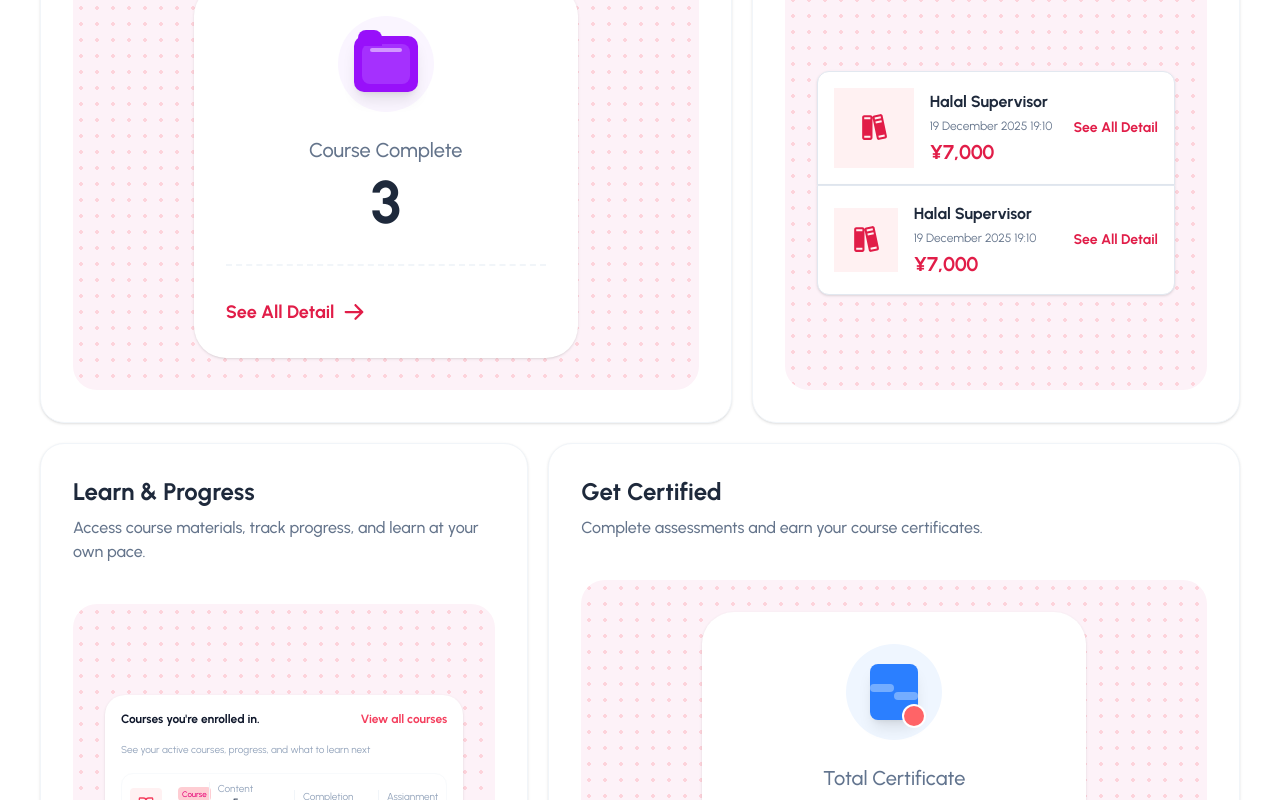
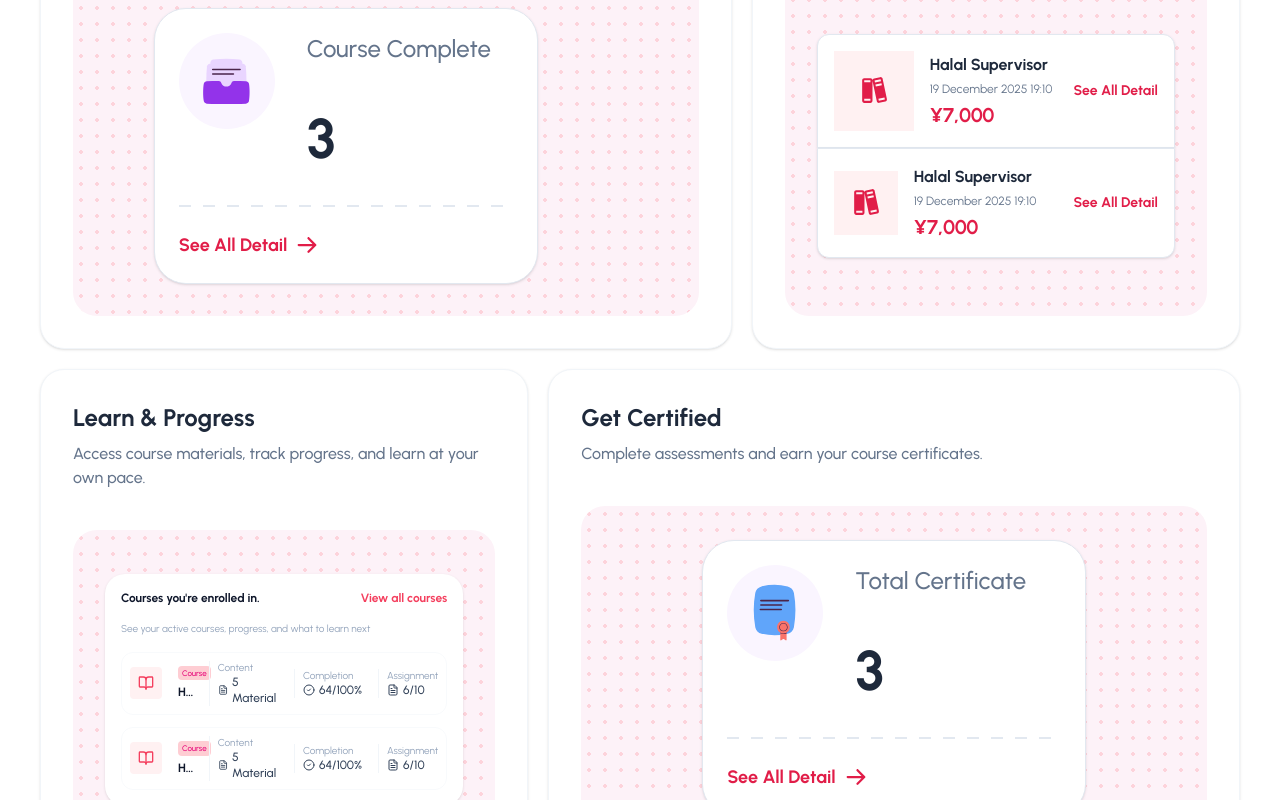
Before and after one commit to alfieqashwa/mpja, a Next.js app: page / in a window 1280 px wide. Shown: the part 4100-4900 px from the top of the page. Built offline with nearby package versions, Linux system fonts and the light colour scheme.

Commit message:
fix(WIP): learning journey cards

```diff
--- a/app/(home)/learning-journey.tsx
+++ b/app/(home)/learning-journey.tsx
@@ -1,7 +1,8 @@
 import DottedCard from "@/components/DottedCard";
+import { CertificateIcon, ProductDocumentsIcon } from "@/components/icons/about";
 import { ArrowRightIcon } from "@/components/icons/arrows";
 import { BooksIcon } from "@/components/icons/books";
-import { ArrowRight, BookOpen, CheckCircle2, FileText } from 'lucide-react';
+import { BookOpen, CheckCircle2, FileText } from 'lucide-react';
 import { SectionDescription, SectionTitle, SectionTitle2 } from './section-title';
 
 export function LearningJourney() {
@@ -22,7 +23,7 @@ export function LearningJourney() {
               Explore courses built to support your personal and professional development.
             </p>
           </div>
-          <DottedCard className="mt-10 flex-1 min-h-[320px]">
+          <DottedCard className="mt-10 pr-20 pt-6 flex-1 min-h-[320px]">
             <CourseCompleteCard />
           </DottedCard>
         </div>
@@ -73,21 +74,19 @@ export function LearningJourney() {
 // Visual for Card 1
 function CourseCompleteCard() {
   return (
-    <div className="relative w-full max-w-sm rounded-[2rem] bg-white p-8 shadow-sm">
-      <div className="flex flex-col items-center text-center">
+    <div className="relative w-full max-w-sm rounded-[2rem] border bg-white p-6 shadow-sm">
+      <div className="flex justify-start space-x-8">
         {/* Icon placeholder - matching purple folder */}
-        <div className="mb-6 flex h-24 w-24 items-center justify-center rounded-full bg-purple-50">
-          <div className="relative flex h-14 w-16 items-center justify-center rounded-md bg-purple-600 shadow-lg after:absolute after:top-[-6px] after:left-[4px] after:content-[''] after:h-4 after:w-6 after:bg-purple-600 after:rounded-t-sm">
-            <div className="absolute top-[8px] h-10 w-12 bg-purple-400/30 rounded-sm"></div>
-            <div className="absolute top-[12px] h-1 w-8 bg-white/50 rounded-full"></div>
-          </div>
+        <div className="flex h-24 w-24 items-center justify-center rounded-full bg-purple-50">
+          <ProductDocumentsIcon />
         </div>
-
-        <h3 className="text-xl font-medium text-secondary">Course Complete</h3>
-        <div className="mt-2 text-6xl font-bold text-primary">3</div>
+        <article className="flex flex-col items-start space-y-8">
+          <h3 className="text-2xl font-medium text-secondary">Course Complete</h3>
+          <p className="text-[56px] font-bold text-primary">3</p>
+        </article>
       </div>
 
-      <div className="my-8 w-full border-t-2 border-dashed border-slate-100"></div>
+      <div className="my-6 h-[2px] w-full bg-[linear-gradient(to_right,#e2e8f0_50%,transparent_50%)] bg-size-[24px_2px] bg-repeat-x"></div>
 
       <div className="flex justify-between items-center w-full">
         <button className="flex items-center gap-2 text-lg font-bold text-[#E11D48] transition-colors cursor-pointer">
@@ -214,32 +213,23 @@ function LearningProgressCard() {
 // Visual for Card 4
 function CertificationCard() {
   return (
-    <div className="relative w-full max-w-sm rounded-[2rem] bg-white p-8 shadow-sm">
-      <div className="flex flex-col items-center text-center">
-        {/* Certificate Icon - Blue */}
-        <div className="mb-6 flex h-24 w-24 items-center justify-center rounded-full bg-blue-50 text-blue-500">
-           <FileText size={48} className="fill-blue-200" /> {/* Abstract representation */}
-           {/* Custom SVG or simpler representation for the certificate icon */}
-           <div className="absolute">
-             <div className="h-14 w-12 rounded-sm bg-blue-500 shadow-lg relative flex items-center justify-center">
-                <div className="h-2 w-8 bg-blue-200/50 rounded-full mb-2"></div>
-                <div className="h-2 w-8 bg-blue-200/50 rounded-full mt-2"></div>
-                {/* Badge */}
-                <div className="absolute -bottom-2 -right-2 h-6 w-6 rounded-full bg-red-400 border-2 border-white"></div>
-             </div>
-           </div>
+    <div className="relative w-full max-w-sm rounded-[2rem] border bg-white p-6 shadow-sm">
+      <div className="flex justify-start space-x-8">
+        <div className="flex h-24 w-24 items-center justify-center rounded-full bg-purple-50">
+          <CertificateIcon />
         </div>
-
-        <h3 className="text-xl font-medium text-slate-500">Total Certificate</h3>
-        <div className="mt-2 text-6xl font-bold text-slate-900">3</div>
+        <article className="flex flex-col items-start space-y-8">
+          <h3 className="text-2xl font-medium text-secondary">Total Certificate</h3>
+          <p className="text-[56px] font-bold text-primary">3</p>
+        </article>
       </div>
 
-      <div className="my-8 w-full border-t-2 border-dashed border-slate-100"></div>
+      <div className="my-6 h-[2px] w-full bg-[linear-gradient(to_right,#e2e8f0_50%,transparent_50%)] bg-size-[24px_2px] bg-repeat-x"></div>
 
       <div className="flex justify-between items-center w-full">
-        <button className="flex items-center gap-2 text-lg font-bold text-rose-500 hover:text-rose-600 transition-colors cursor-pointer">
+        <button className="flex items-center gap-2 text-lg font-bold text-[#E11D48] transition-colors cursor-pointer">
           See All Detail
-          <ArrowRight strokeWidth={2.5} size={20} />
+          <ArrowRightIcon className="text-[#E11D48]" />
         </button>
       </div>
     </div>
--- a/components/icons/about.tsx
+++ b/components/icons/about.tsx
@@ -63,3 +63,28 @@ export const FileIcon = (props: SVGProps<SVGSVGElement>) => (
     />
   </svg>
 );
+
+export const ProductDocumentsIcon = (props: SVGProps<SVGSVGElement>) => (
+<svg width="63" height="63" viewBox="0 0 63 63" fill="none" xmlns="http://www.w3.org/2000/svg" {...props}>
+<path d="M15.5008 45.525C15.6025 46.9016 16.8265 48.1727 18.2037 48.3177C26.9918 49.2185 35.7798 49.2185 44.5678 48.3177C45.945 48.1727 47.1697 46.9016 47.2707 45.525C48.0604 34.4352 48.0604 23.346 47.2707 12.2561C47.169 10.8795 45.945 9.60905 44.5678 9.46342C35.7798 8.56265 26.9918 8.56265 18.2037 9.46342C16.8265 9.60779 15.6019 10.8795 15.5008 12.2561C14.7105 23.346 14.7105 34.4352 15.5008 45.525Z" fill="#E9D5FF"/>
+<path d="M11.9932 45.227C12.1295 46.6048 13.3359 47.8314 14.6472 47.9362C25.8067 48.8012 36.9663 48.8012 48.1252 47.9362C49.4365 47.8314 50.6429 46.6042 50.7791 45.227C51.7044 35.6023 51.7044 25.9769 50.7791 16.3521C50.6436 14.9749 49.4365 13.7471 48.1252 13.6429C36.9656 12.7779 25.8061 12.7779 14.6472 13.6429C13.3359 13.7477 12.1295 14.9749 11.9932 16.3521C11.0674 25.9775 11.0674 35.6023 11.9932 45.227Z" fill="#E9D5FF"/>
+<path d="M53.9867 33.8448C53.7324 32.467 52.3414 31.2913 51.005 31.2398C47.1634 31.1004 43.1467 31.0038 38.9209 30.9429C37.8381 30.9272 36.9241 31.6817 36.6109 32.7463C35.8093 35.4725 33.4233 36.5954 31.3858 36.5954C29.3482 36.5954 26.9623 35.4725 26.1607 32.7469C25.8474 31.6823 24.9335 30.9278 23.8507 30.9435C19.6255 31.0044 15.6082 31.1011 11.7665 31.2404C10.4301 31.2919 9.03911 32.4676 8.78489 33.8454C7.95191 38.4485 7.95191 46.4299 8.78489 51.0335C9.03911 52.4114 10.4301 53.5864 11.7665 53.6385C25.6202 54.1407 37.1513 54.1407 51.005 53.6385C52.3414 53.5871 53.7318 52.412 53.9867 51.0335C54.8196 46.4299 54.8196 38.4485 53.9867 33.8448Z" fill="#9333EA"/>
+<path d="M17.7261 19.4905H45.0455" stroke="#4A254B" stroke-width="1.56929" stroke-miterlimit="10" stroke-linecap="round" stroke-linejoin="round"/>
+<path d="M17.7261 23.9119H38.4137" stroke="#4A254B" stroke-width="1.56929" stroke-miterlimit="10" stroke-linecap="round" stroke-linejoin="round"/>
+</svg>
+
+);
+
+
+export const CertificateIcon = (props: SVGProps<SVGSVGElement>) => (
+<svg width="64" height="64" viewBox="0 0 64 64" fill="none" xmlns="http://www.w3.org/2000/svg" {...props}>
+<path d="M12.2717 46.2038C10.232 34.7796 10.232 23.3547 12.2717 11.9305C12.8448 8.71933 15.3085 6.15773 18.5108 5.38053C27.2325 3.26313 35.9542 3.26313 44.6759 5.38053C47.8789 6.15773 50.3419 8.71933 50.915 11.9305C52.9547 23.3547 52.9547 34.7796 50.915 46.2038C50.3419 49.415 47.8783 51.9766 44.6759 52.7538C35.9542 54.8712 27.2325 54.8712 18.5108 52.7538C15.3085 51.9766 12.8454 49.415 12.2717 46.2038Z" fill="#60A5FA"/>
+<path d="M17.8439 19.6196H45.3442" stroke="#4A254B" stroke-width="1.57968" stroke-miterlimit="10" stroke-linecap="round" stroke-linejoin="round"/>
+<path d="M17.8439 24.0713H38.6684" stroke="#4A254B" stroke-width="1.57968" stroke-miterlimit="10" stroke-linecap="round" stroke-linejoin="round"/>
+<path d="M17.3766 28.4346H38.2011" stroke="#4A254B" stroke-width="1.57968" stroke-miterlimit="10" stroke-linecap="round" stroke-linejoin="round"/>
+<path d="M46.7586 46.1273C46.7586 42.6375 43.9297 39.8086 40.4399 39.8086C36.9501 39.8086 34.1212 42.6375 34.1212 46.1273C34.1212 48.4646 35.3938 50.5005 37.2806 51.5936V58.7647C37.2806 59.2854 37.8752 59.5824 38.2916 59.2702L39.6817 58.2276C40.1309 57.8908 40.7489 57.8908 41.1982 58.2276L42.5883 59.2702C43.0047 59.5824 43.5993 59.2854 43.5993 58.7647V51.5936C45.486 50.5005 46.7586 48.4646 46.7586 46.1273Z" fill="#FB7369"/>
+<path d="M40.4398 50.3318C38.1215 50.3318 36.2354 48.4457 36.2354 46.1273C36.2354 43.809 38.1215 41.9229 40.4398 41.9229C42.7582 41.9229 44.6443 43.809 44.6443 46.1273C44.6443 48.4457 42.7582 50.3318 40.4398 50.3318ZM40.4398 42.5547C38.4696 42.5547 36.8672 44.1571 36.8672 46.1273C36.8672 48.0975 38.4696 49.6999 40.4398 49.6999C42.41 49.6999 44.0124 48.0975 44.0124 46.1273C44.0124 44.1571 42.41 42.5547 40.4398 42.5547Z" fill="#4A254B"/>
+<path d="M40.4405 53.0815C39.3335 53.0815 38.2258 52.8167 37.2129 52.2853C37.0588 52.2044 36.9987 52.013 37.0803 51.8588C37.1611 51.7034 37.3539 51.6459 37.5068 51.7261C39.3739 52.7061 41.5956 52.691 43.4489 51.6863C43.6018 51.6042 43.7939 51.6598 43.8773 51.8133C43.9607 51.9669 43.9038 52.1583 43.7503 52.2417C42.7165 52.8009 41.5785 53.0815 40.4405 53.0815Z" fill="#4A254B"/>
+</svg>
+
+);
```
Also changed, not shown: public/images/certificate.svg (added), public/images/product-documents.svg (added).
